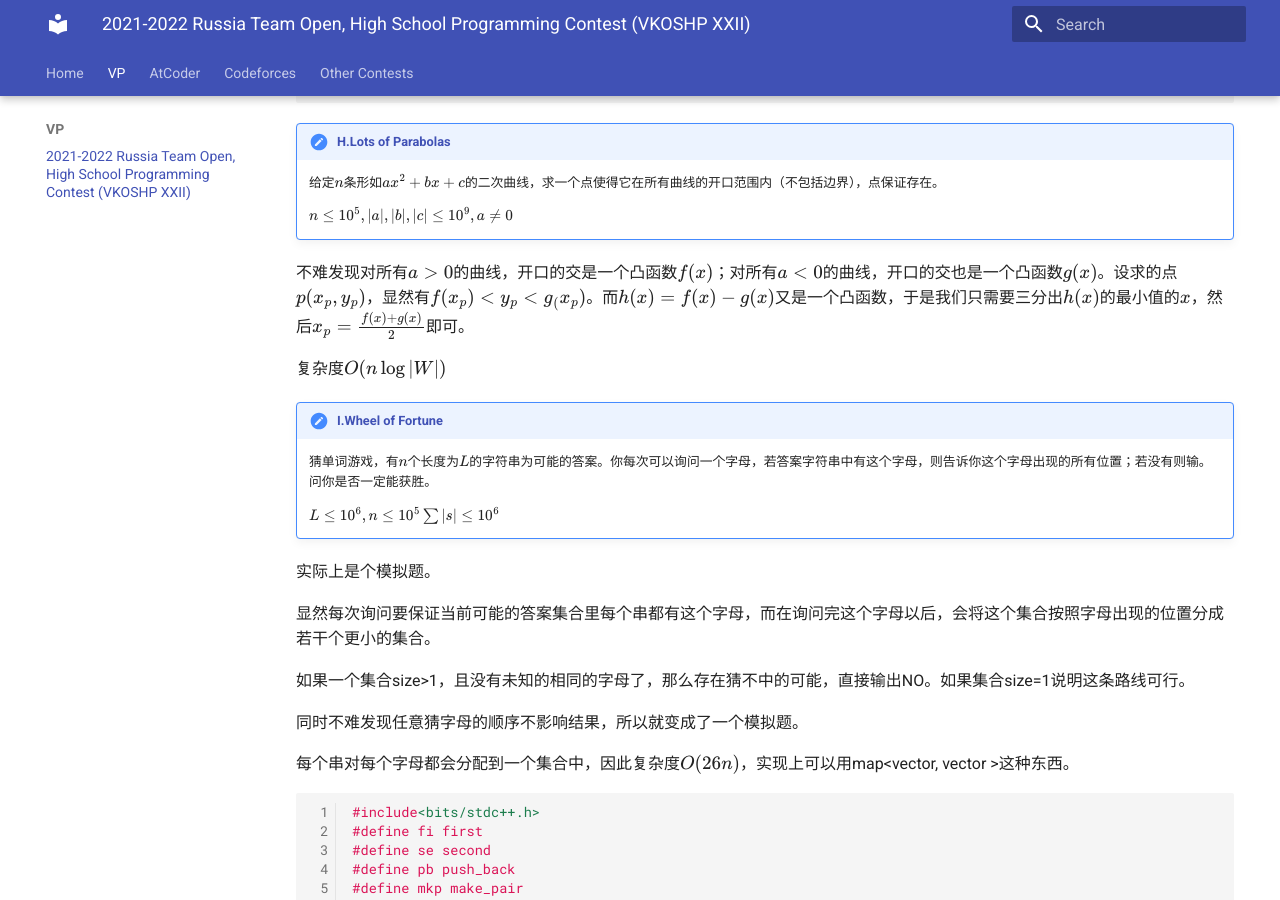
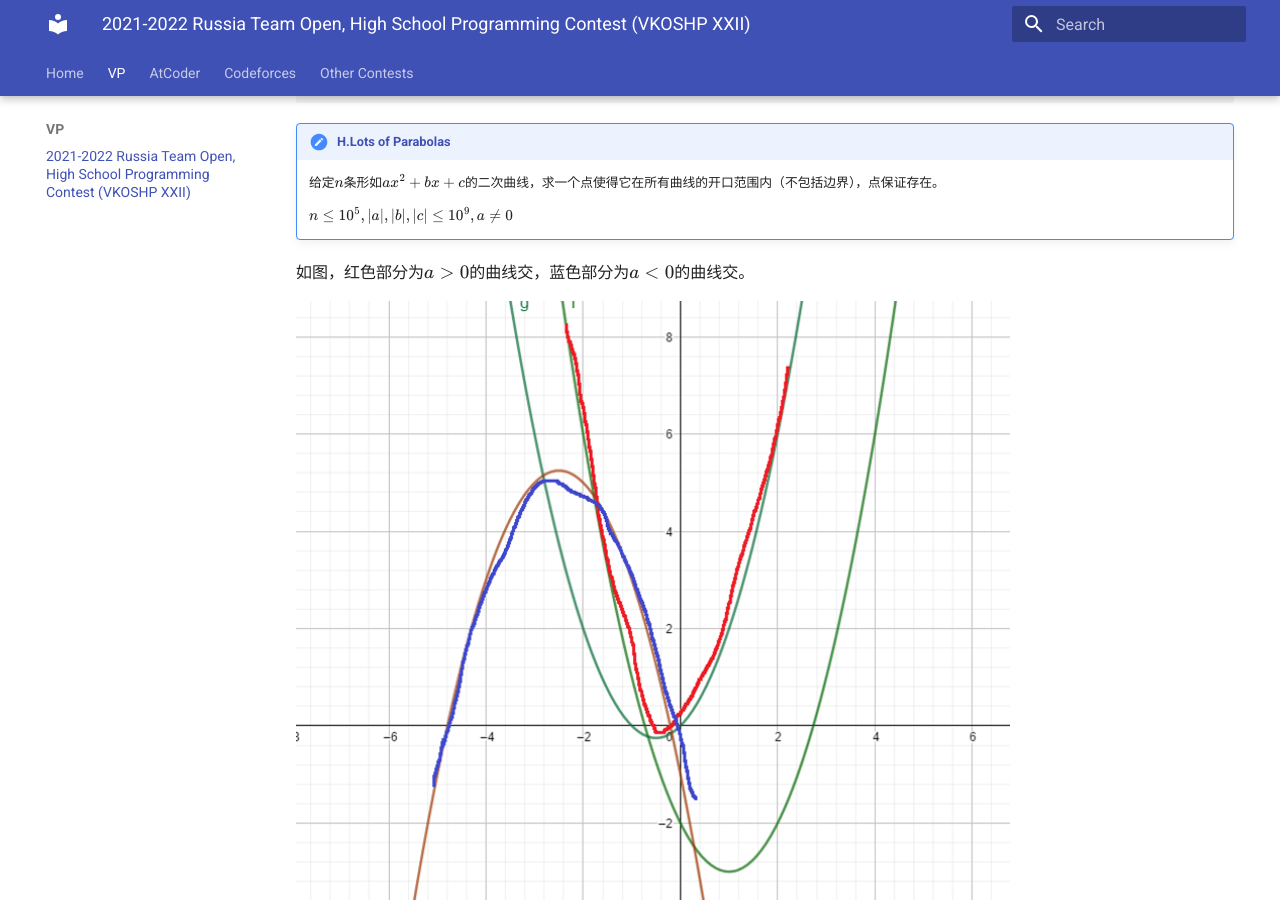
Before and after one commit to SkqLiao/team-wiki, an MkDocs documentation site: the page built from docs/vp/cf-gym-103483.md, in a window 1280 px wide and 900 px high, scrolled down 3255 px. Built offline with MkDocs 1.6.1 and Material for MkDocs 9.7.7, drawn with Linux system fonts in a browser that asks for light colours.

Commit message:
update for cf-gym-103483

```diff
--- a/docs/vp/cf-gym-103483.md
+++ b/docs/vp/cf-gym-103483.md
@@ -161,6 +161,10 @@
     给定$n$条形如$ax^2+bx+c$的二次曲线，求一个点使得它在所有曲线的开口范围内（不包括边界），点保证存在。
 
     $n\leq 10^5,|a|,|b|,|c|\leq 10^9,a\neq 0$
+
+如图，红色部分为$a>0$的曲线交，蓝色部分为$a<0$的曲线交。
+
+![Screenshot](img/cf-gym-103483-1.png)
 
 不难发现对所有$a>0$的曲线，开口的交是一个凸函数$f(x)$；对所有$a<0$的曲线，开口的交也是一个凸函数$g(x)$。设求的点$p(x_p,y_p)$，显然有$f(x_p)<y_p<g_(x_p)$。而$h(x)=f(x)-g(x)$又是一个凸函数，于是我们只需要三分出$h(x)$的最小值的$x$，然后$x_p=\frac {f(x)+g(x)} 2$即可。
 
```
Also changed, not shown: docs/vp/img/cf-gym-103483-1.png (added).
